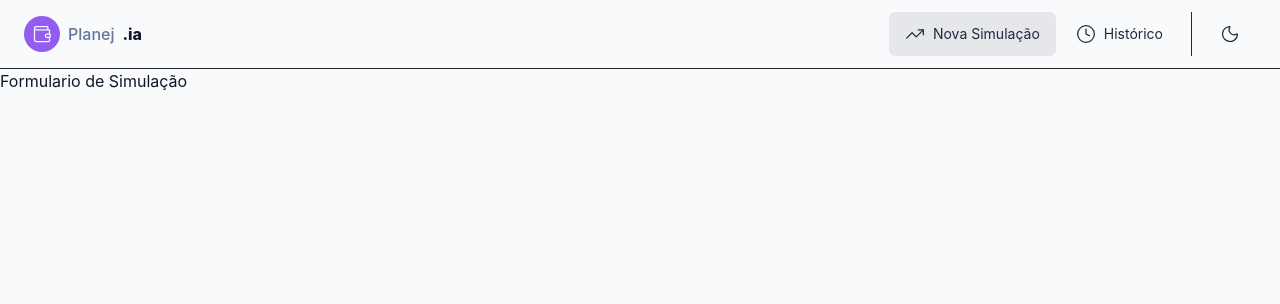
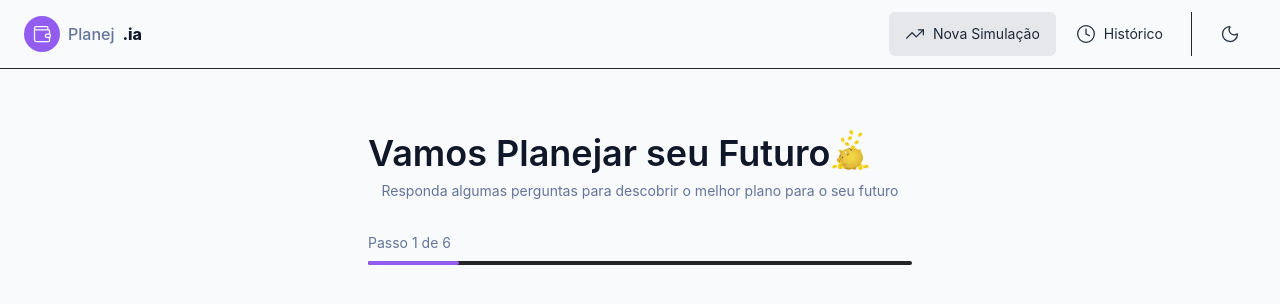
Before and after one commit to emygerfson/financiaIa, a React (Vite) app in the folder financeiro/: page / in a window 1280 px wide. Shown: the top 304 px of the page. Built offline with nearby package versions, Linux system fonts and the light colour scheme.

Commit message:
colocão da barra de progressão

```diff
--- /dev/null
+++ b/financeiro/src/features/Simulation/Form.tsx
@@ -0,0 +1,10 @@
+import React from "react";
+import { StepProgress } from "../../features/Simulation/Progress";
+
+export function SimulationForm() {
+    return(
+        <>
+            <StepProgress currentStep={1} totalSteps={6} />
+        </>
+    )
+}
--- /dev/null
+++ b/financeiro/src/features/Simulation/Hero.tsx
@@ -0,0 +1,23 @@
+import React from 'react'
+import  PiggyBankImage  from "../../assets/image/porquinho.png"
+
+export function SimulationHero() {
+    return (
+        <div className="mb-8 text-center">
+            <div className="flex flex-col items-center sm:flex-row">
+                <h1 className="text-foreground text-3xl font-semibold sm:text-4xl">
+                    Vamos Planejar seu Futuro
+                </h1>
+                <img
+                    src={PiggyBankImage}
+                    alt="PiggyBank"
+                    aria-hidden="true"
+                    className="h-16 w-16 sm:-mt-2 sm:-ml-3"
+                />
+            </div>
+            <p className="text-muted-foreground text-sm">
+                Responda algumas perguntas para descobrir o melhor plano para o seu futuro
+            </p>
+        </div>
+    )
+}
--- /dev/null
+++ b/financeiro/src/features/Simulation/Progress.tsx
@@ -0,0 +1,29 @@
+import React from "react";
+interface StepProgressProps {
+    currentStep: number;
+    totalSteps: number;
+}
+
+export function StepProgress({ currentStep, totalSteps }: StepProgressProps) {
+  const progress = (currentStep  / totalSteps) * 100;
+
+  return (
+    <div className="mb-4">
+        <p className="text-muted-foreground mb-2 text-sm">
+            Passo {currentStep} de {totalSteps}
+        </p>
+        <div className="bg-border h-1 w-full overflow-hidden rounded-full">
+            <div
+                role="progressbar"
+                aria-label={`Passo ${currentStep} de ${totalSteps}`}
+                aria-valuenow={currentStep}
+                aria-valuemin={1}
+                aria-valuemax={totalSteps}
+                className="bg-primary h-full rounded-full transition-all duration-300"
+                style={{ width: `${progress}%` }}
+
+            />
+        </div>
+    </div>
+  )
+}
--- /dev/null
+++ b/financeiro/src/page/FormulationFormPage.tsx
@@ -0,0 +1,12 @@
+import React from 'react';
+import { SimulationHero } from '../features/Simulation/Hero';
+import { SimulationForm } from '../features/Simulation/Form';
+
+export function FormulationFormPage() {
+    return (
+        <main className="mx-auto max-w-xl px-4  py-10 sm:py-14">
+            <SimulationHero />
+            <SimulationForm />
+        </main>
+    );
+}
--- a/financeiro/src/router.tsx
+++ b/financeiro/src/router.tsx
@@ -1,7 +1,6 @@
-import { createBrowserRouter } from "react-router-dom";
-import { Buttom } from "./components/shared/Buttom.tsx";
-import { PiggyBank } from "lucide-react";
+import { createBrowserRouter, Form } from "react-router-dom";
 import { RootLayout } from "./components/layout/RootLayout.tsx";
+import { FormulationFormPage } from "./page/FormulationFormPage.tsx";
 
 export const router = createBrowserRouter([
   {
@@ -9,14 +8,7 @@ export const router = createBrowserRouter([
     children: [
       {
         path: "/",
-        element: (
-          <>
-            <h1>Formulario de Simulação</h1>
-            {/* <Buttom variant="secondary" icon={PiggyBank}>
-                  Simular
-                </Buttom> */}
-          </>
-        ),
+        element: <FormulationFormPage /> ,
       },
       {
         path: "/resultado",
```
Also changed, not shown: financeiro/src/assets/image/porquinho.png (added).
